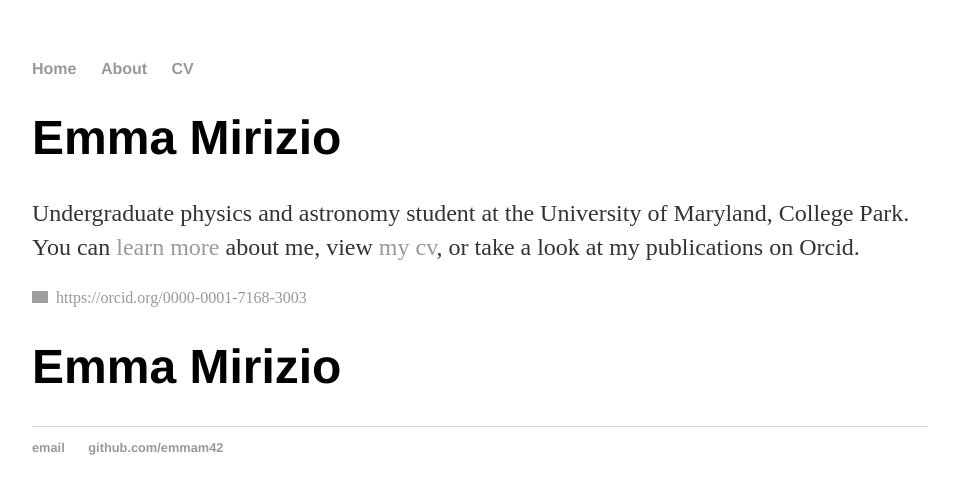
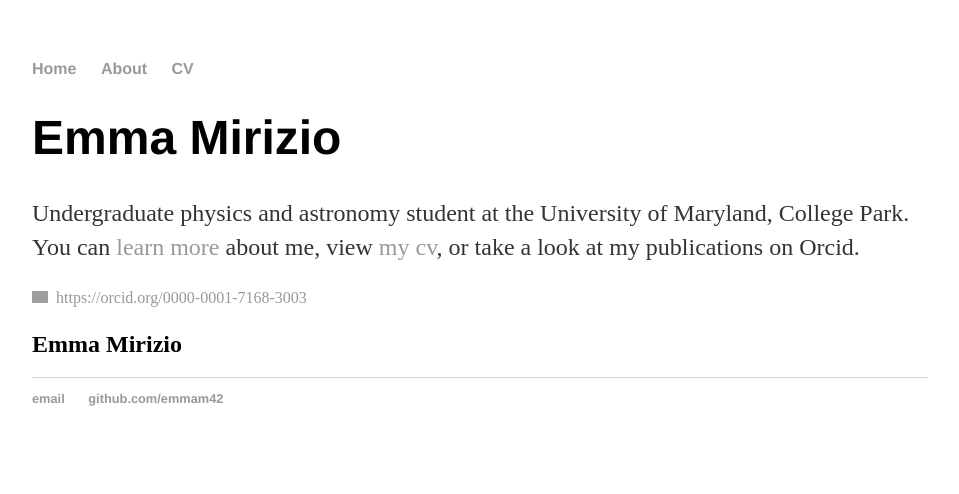
Before and after one commit to emmam42/emmam42, a Jekyll site: the page built from index.html, in a window 1280 px wide. Shown: the top 494 px of the page, without its empty margins (160-1119 px from the left). Built offline with Jekyll 4.4.1, drawn with Linux system fonts in a browser that asks for light colours; grey boxes are pictures that could not be loaded.

```diff
--- a/index.html
+++ b/index.html
@@ -5,5 +5,5 @@ title: Emma Mirizio
 <div class="blurb">
 	<h1>Emma Mirizio</h1>
 	<p>Undergraduate physics and astronomy student at the University of Maryland, College Park. You can <a href="/about">learn more</a> about me, view <a href="/cv/emmacv.pdf">my cv</a>, or take a look at my publications on Orcid. <div itemscope itemtype="https://schema.org/Person"><a itemprop="sameAs" content="https://orcid.org/0000-0001-7168-3003" href="https://orcid.org/0000-0001-7168-3003" target="orcid.widget" rel="me noopener noreferrer" style="vertical-align:top;"><img src="https://orcid.org/sites/default/files/images/orcid_16x16.png" style="width:1em;margin-right:.5em;" alt="ORCID iD icon">https://orcid.org/0000-0001-7168-3003</a></div></p>
-	<h1>Emma Mirizio</h1>
+	<h2>Emma Mirizio</h2>
 </div><!-- /.blurb -->
```
